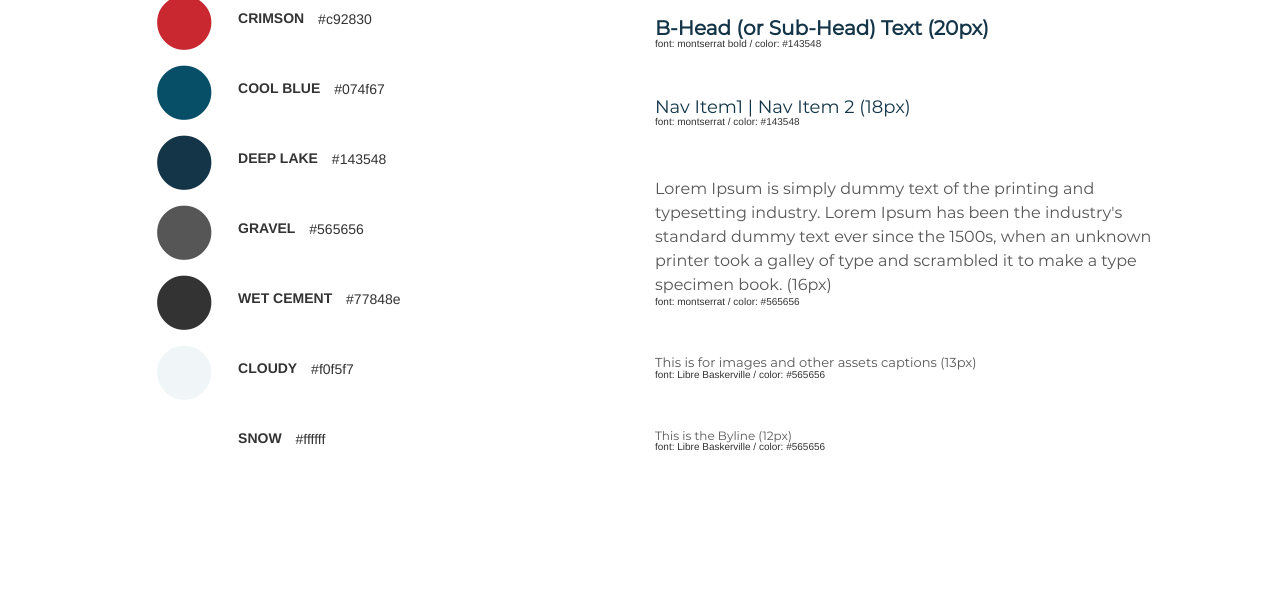
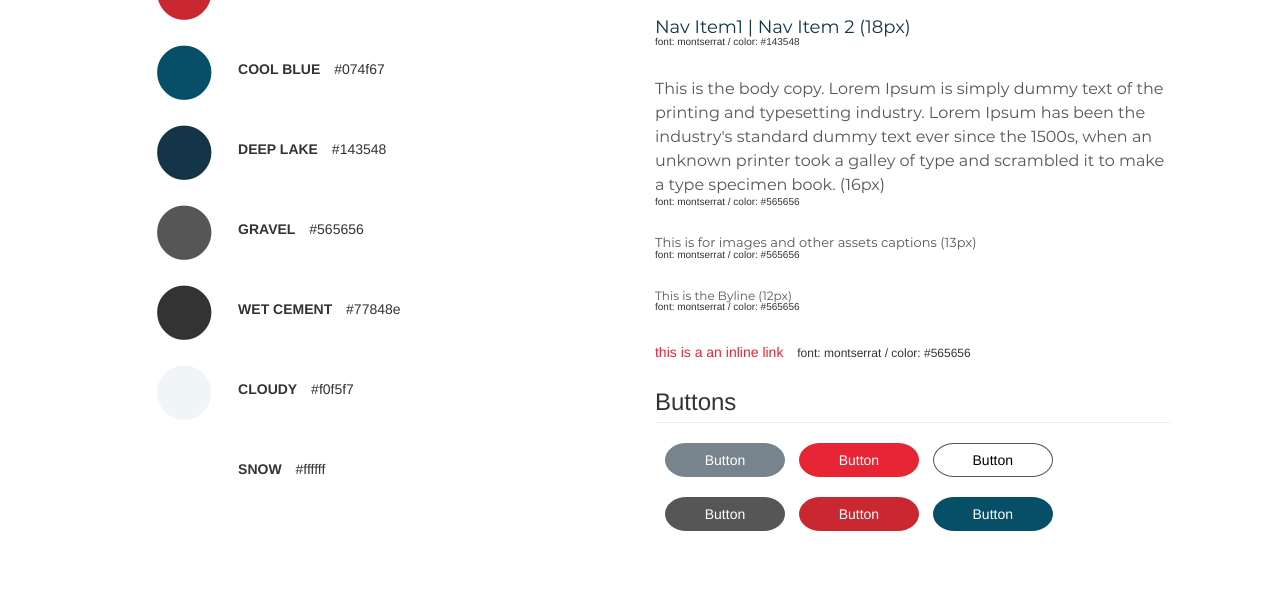
Before and after one commit to thiernomoudou/style-guide, a plain HTML site: page index.html in a window 1280 px wide. Shown: the part 224-837 px from the top of the page. Before the commit the page ends 806 px from the top, so only its background shows below. Drawn offline with Linux system fonts and the light colour scheme.

Commit message:
Add link and button styles

```diff
--- a/edu-style.css
+++ b/edu-style.css
@@ -27,6 +27,13 @@
 
 h1{
 	margin-top: 50px;
+	line-height: 0;
+
+}
+
+h3{
+	line-height: 0;
+	margin-top: 40px;
 }
 
 
@@ -54,7 +61,7 @@ ul p {
 	vertical-align: middle;
 	padding-bottom: 20px;
 	height: 50px;
-	margin-bottom: 20px;
+	margin-bottom: 30px;
 }
 
 ul .name-color{
@@ -100,7 +107,7 @@ ul .snow:before {
 
 .typo{
 	line-height: 1;
-	margin-bottom: 50px;
+	margin-bottom: 30px;
 }
 
 .typo p:first-child{
@@ -155,3 +162,60 @@ ul .snow:before {
 	font-size: 12px;
 	color: #565656;
 }
+
+.typography a{
+	color: #e82535;
+	text-decoration: dotted;
+}
+
+.typography .link-text{
+	padding-left: 10px;
+	font-size: 12px;
+}
+
+/***********************************/
+          /*BUTTONS*/
+/*************************************/
+
+.button-group1, .button-group2{
+	margin-bottom: 20px;
+}
+
+.inner
+{
+    display: inline-block;
+    margin-left: 10px;
+}
+
+.btn{
+	width: 120px;
+	border-radius: 40px/32px;
+	color: #ffffff;
+	font-weight: 500;
+}
+
+.btn1{
+	background-color: #77848e;
+}
+
+.btn2{
+    background-color: #e82535;
+}
+
+.btn3{
+    background-color: #ffffff;
+    color: black;
+    border: 0.4px solid #565656;
+}
+
+.btn4{
+    background-color: #565656;
+}
+
+.btn5{
+    background-color: #c92830;
+}
+
+.btn6{
+    background-color: #074f67;
+}
--- a/index.html
+++ b/index.html
@@ -66,17 +66,30 @@
 			<div class="typo">
 			    <p class="body">
 
-					Lorem Ipsum is simply dummy text of the printing and typesetting industry. Lorem Ipsum has been the industry's standard dummy text ever since the 1500s, when an unknown printer took a galley of type and scrambled it to make a type specimen book. (16px)
+					This is the body copy. Lorem Ipsum is simply dummy text of the printing and typesetting industry. Lorem Ipsum has been the industry's standard dummy text ever since the 1500s, when an unknown printer took a galley of type and scrambled it to make a type specimen book. (16px)
 				</p>
 			    <p>font: montserrat / color: #565656</p>
 			</div>
 			<div class="typo">
 				<p class="caption">This is for images and other assets captions (13px)</p>
-				<p>font: Libre Baskerville / color: #565656</p>
+				<p>font: montserrat / color: #565656</p>
 			</div>
 			<div class="typo">
 				<p class="byline">This is the Byline (12px)</p>
-				<p>font: Libre Baskerville / color: #565656</p>
+				<p>font: montserrat / color: #565656</p>
+			</div>
+			<p><a href="#">this is a an inline link </a> <span class="link-text">font: montserrat / color: #565656</span></p>
+			<h3>Buttons</h3>
+			<hr/>
+			<div class="button-group1">
+				<div class="inner"><button class="btn btn1">Button</button></div>
+				<div class="inner"><button class="btn btn2">Button</button></div>
+				<div class="inner"><button class="btn btn3">Button</button></div>
+			</div>
+			<div class="button-group2">
+				<div class="inner"><button class="btn btn4">Button</button></div>
+				<div class="inner"><button class="btn btn5">Button</button></div>
+				<div class="inner"><button class="btn btn6">Button</button></div>
 			</div>
 		</div>
 		  <div class="col-md-1"></div>
```
